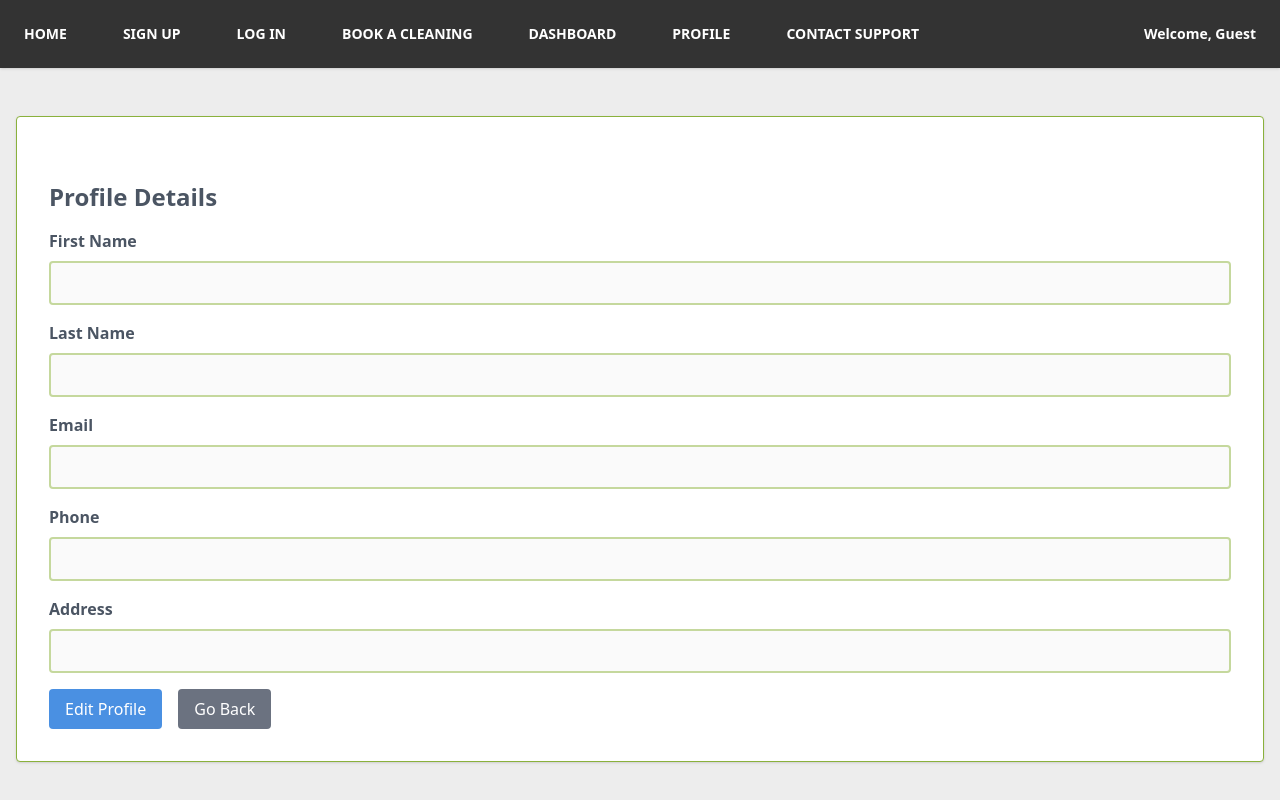
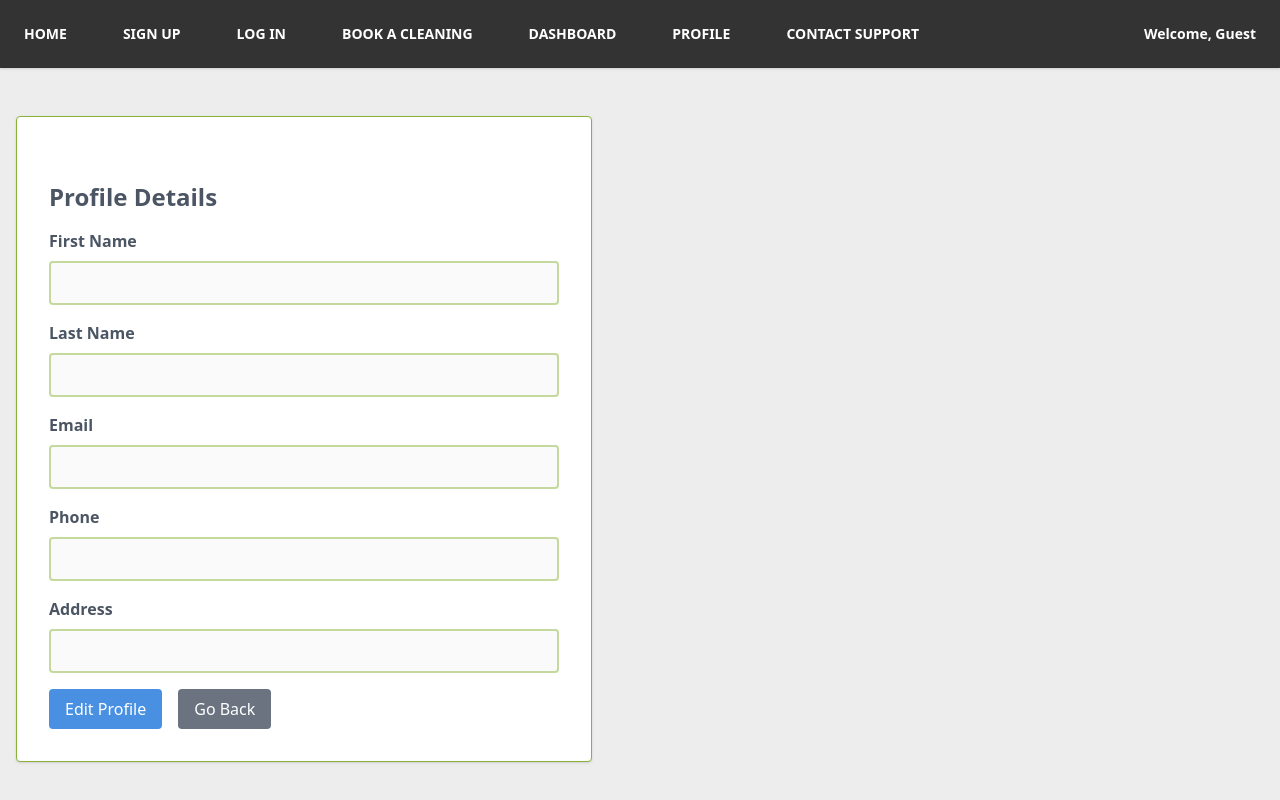
Before and after one commit to jmathtech/jamilcleaningapp, a Next.js app: page /profile in a window 1280 px wide. Shown: the top 800 px of the page. Built offline with nearby package versions, Linux system fonts and the light colour scheme; sample sign-in values are in the browser's storage.

Commit message:
Updating the properties in the edit profile in order to save the user's profile in the database

```diff
--- a/pages/profile.tsx
+++ b/pages/profile.tsx
@@ -98,7 +98,7 @@ const Profile = () => {
       <Navbar />
 
       <main className="container min-h-screen text-md mx-auto px-4 py-6">
-        <div className="bg-white p-8 rounded shadow border-[#8ab13c] border my-6">
+        <div className="bg-white p-8 rounded shadow border-[#8ab13c] border my-6 max-w-xl">
           <h2 className="text-2xl text-gray-600 font-bold mt-8">Profile Details</h2>
           <div className="mt-4">
             {["first_name", "last_name", "email", "phone", "address"].map((field) => (
```
